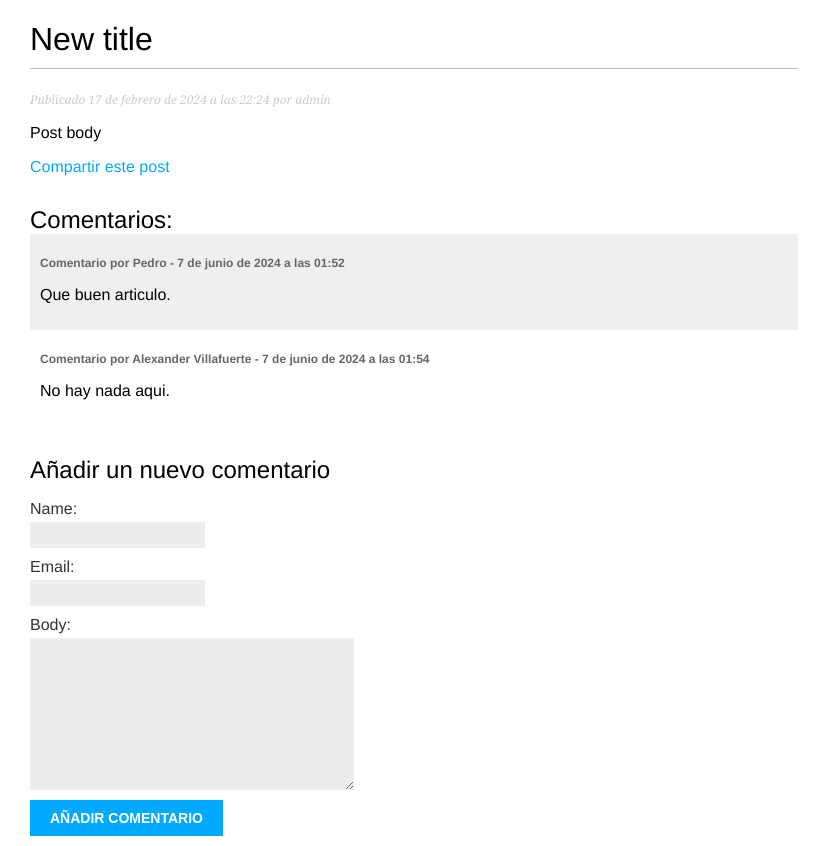
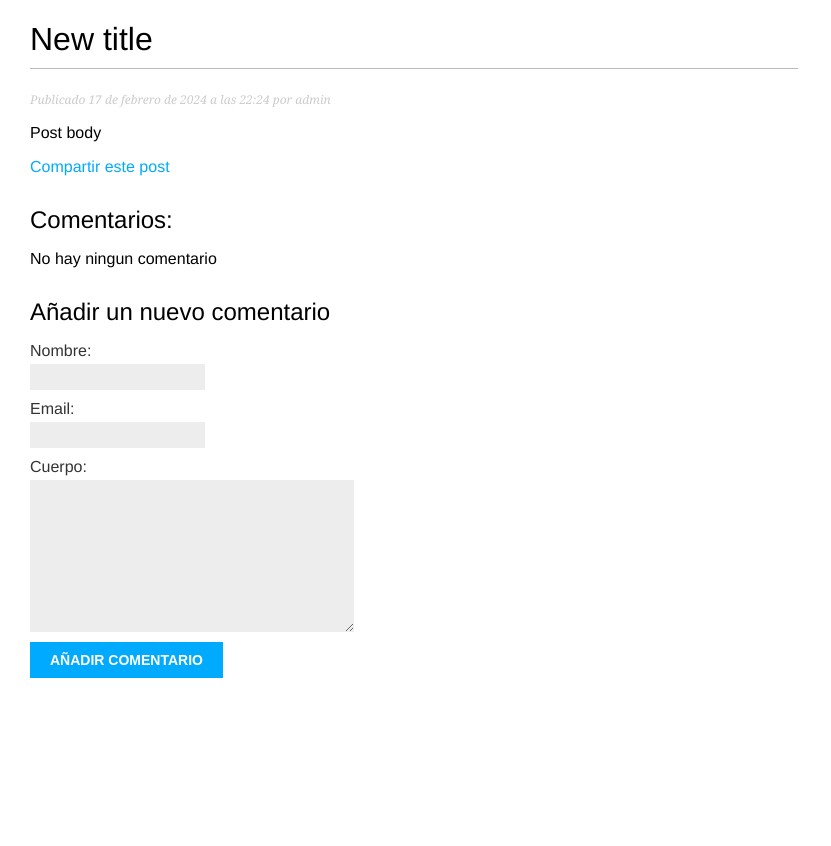
Before and after one commit to avillaq/Blog-Django-PW2, a Django app: page /blog/2024/2/17/another-post/ in a window 1280 px wide. Shown: the whole page, without its empty margins (0-831 px from the left). After the commit the page ends 678 px from the top, so only its background shows below. Run offline with Django 5.2, Linux system fonts and the light colour scheme; data comes from the database, SQL or seed files in the repository.

Commit message:
Modificacion de modelo Comment, CommentAdmin, forms.py , views.py , detail.html y share.html

```diff
--- a/blog/forms.py
+++ b/blog/forms.py
@@ -1,15 +1,15 @@
 from django import forms
-from .models import Comment
+from .models import Comentario
 
 # Formulario personalizado . Los campos del formulario son creados manualmente.
 class EmailPostForm(forms.Form):
-    name = forms.CharField(max_length=25)
+    nombre = forms.CharField(max_length=25)
     email = forms.EmailField()
-    to = forms.EmailField()
-    comments = forms.CharField(required=False, widget=forms.Textarea)
+    para = forms.EmailField()
+    comentarios = forms.CharField(required=False, widget=forms.Textarea)
 
 # Formulario basado en el modelo Comment
-class CommentForm(forms.ModelForm):
+class ComentarioForm(forms.ModelForm):
     class Meta:
-        model = Comment
-        fields = ['name', 'email', 'body'] # Campos que se mostrarán en el formulario
+        model = Comentario
+        fields = ['nombre', 'email', 'cuerpo'] # Campos que se mostrarán en el formulario
--- a/blog/models.py
+++ b/blog/models.py
@@ -23,8 +23,8 @@ class Post(models.Model):
     def __str__(self):
         return self.titulo
 
-    #IMPORTANTE : Esta funcion devuelve la URL canónica de un objeto.
-    def get_absolute_url(self):
+    #IMPORTANTE : Esta funcion devuelve la URL canónica de un post.
+    def get_absolute_url(self): # reverse() genera la URL absoluta a partir de la vista y los parámetros dados.
         return reverse('blog:post_detail',
                        args=[self.fecha_publicado.year,
                             self.fecha_publicado.month,
@@ -33,15 +33,15 @@ class Post(models.Model):
 
 
 
-class Comment(models.Model):
+class Comentario(models.Model):
     post = models.ForeignKey(Post,
                              on_delete=models.CASCADE,
-                             related_name='comments') # Relación inversa para acceder a los comentarios de un post.
-    name = models.CharField(max_length=80)
+                             related_name='comentarios') # Relación inversa para acceder a los comentarios de un post.
+    nombre = models.CharField(max_length=80)
     email = models.EmailField()
-    body = models.TextField()
-    created = models.DateTimeField(auto_now_add=True)
-    active = models.BooleanField(default=True)
+    cuerpo = models.TextField()
+    fecha_creado = models.DateTimeField(auto_now_add=True)
+    activo = models.BooleanField(default=True)
 
     def __str__(self):
-        return f'Comentario por {self.name} en {self.post}'
+        return f'Comentario por {self.nombre} en {self.post}'
--- a/blog/templates/blog/post/detail.html
+++ b/blog/templates/blog/post/detail.html
@@ -14,13 +14,12 @@
 
     <h2>Comentarios: </h2>
 
-    {% for comment in comments %}
+    {% for comentario in comentarios %}
         <div class="comment">
             <p class="info">
-                Comentario por {{ comment.name }}
-                - {{ comment.created }}
+                Comentario por {{ comentario.nombre }} - {{ comentario.fecha_creado }}
             </p>
-            {{ comment.body|linebreaks }}
+            {{ comentario.cuerpo|linebreaks }}
         </div>
     {% empty %}
         <p>No hay ningun comentario</p>
--- a/blog/templates/blog/post/share.html
+++ b/blog/templates/blog/post/share.html
@@ -4,7 +4,7 @@
     {% if enviado %}
         <h1>Correo enviado exitosamente</h1>
         <p>
-            "{{ post.titulo }}" fue enviado exitosamente a {{ form.cleaned_data.to }}.
+            "{{ post.titulo }}" fue enviado exitosamente a {{ form.cleaned_data.para }}.
         </p>
         <p><a href="{{ post.get_absolute_url }}">Volver al post</a></p>
 
--- a/blog/views.py
+++ b/blog/views.py
@@ -1,11 +1,11 @@
 from django.shortcuts import render, get_object_or_404
-from .models import Post, Comment
+from .models import Post
 
 # Pagination
 from django.core.paginator import Paginator, EmptyPage, PageNotAnInteger
 
 # Email form
-from .forms import EmailPostForm, CommentForm
+from .forms import EmailPostForm, ComentarioForm
 from django.core.mail import send_mail
 from django.views.decorators.http import require_POST
 from django.views.generic import ListView
@@ -27,16 +27,16 @@ def post_list(request):
     posts = Post.objects.filter(estado=Post.Estado.PUBLICADO).order_by('-fecha_publicado')
 
     # Paginator mostrara 3 posts por página
-    paginator = Paginator(posts, 3)
-    page_number = request.GET.get('page', 1) # Obtiene el número de página de la URL de la solicitud.
+    paginador = Paginator(posts, 3)
+    numero_pagina = request.GET.get('page', 1) # Obtiene el número de página de la URL de la solicitud.
     try:
-        posts = paginator.page(page_number)
+        posts = paginador.page(numero_pagina)
     except PageNotAnInteger:
-        # Si page_number no es un entero, devuelve la primera página de resultados
-        posts = paginator.page(1)
+        # Si numero_pagina no es un entero, devuelve la primera página de resultados
+        posts = paginador.page(1)
     except EmptyPage:
-        # Si page_number es un entero pero no hay resultados, devuelve la última página de resultados
-        posts = paginator.page(paginator.num_pages)
+        # Si numero_pagina es un entero pero no hay resultados, devuelve la última página de resultados
+        posts = paginador.page(paginador.num_pages)
 
     return render(request,
                 'blog/post/list.html',
@@ -52,14 +52,14 @@ def post_detail(request, year, month, day, post):
                             fecha_publicado__day=day)
 
     # Lista de comentarios activos para este post
-    comments = post.comments.filter(active=True)
+    comentarios = post.comentarios.filter(activo=True)
     # Formulario para comentar
-    form = CommentForm()
+    form = ComentarioForm()
 
     return render(request,
                   'blog/post/detail.html',
                   {'post': post,
-                   'comments': comments,
+                   'comentarios': comentarios,
                    'form': form})
 
 def post_share(request, post_id):
@@ -69,11 +69,11 @@ def post_share(request, post_id):
     if request.method == 'POST': # Si el formulario se envía a través de una solicitud POST.
         form = EmailPostForm(request.POST)
         if form.is_valid():
-            cd = form.cleaned_data # La función cleaned_data devuelve un diccionario de datos limpios y validados.
+            datos = form.cleaned_data # La función cleaned_data devuelve un diccionario de datos limpios y validados.
             post_url = request.build_absolute_uri(post.get_absolute_url()) # Construye la URL absoluta del post.
-            subject = f"{cd['name']} te recomienda leer {post.titulo}"
-            message = f"Lee {post.titulo} en {post_url}\n\n {cd['comments']}"
-            send_mail(subject, message, 'villafuertequispealex@gmail.com', [cd['to']])
+            asunto = f"{datos['nombre']} te recomienda leer {post.titulo}"
+            mensaje = f"Lee {post.titulo} en {post_url}\n\n {datos['comentarios']}"
+            send_mail(asunto, mensaje, 'villafuertequispealex@gmail.com', [datos['para']])
             enviado = True
     else:
         form = EmailPostForm() # Crea un formulario en blanco si la solicitud no es POST.
@@ -86,7 +86,7 @@ def post_share(request, post_id):
 def post_comment(request, post_id):
     post = get_object_or_404(Post, id=post_id, estado=Post.Estado.PUBLICADO)
     comentario = None  # Varialbe que almacena el comentario e indica si el comentario se ha guardado correctamente.
-    form = CommentForm(data=request.POST)
+    form = ComentarioForm(data=request.POST)
     if form.is_valid():
         # Crea un objeto Comment pero no lo guarda en la base de datos todavía.
         comentario = form.save(commit=False)
```
Also changed, not shown: blog/admin.py (+6 -6 lines), blog/migrations/0010_comentario_delete_comment.py (added), db.sqlite3.
